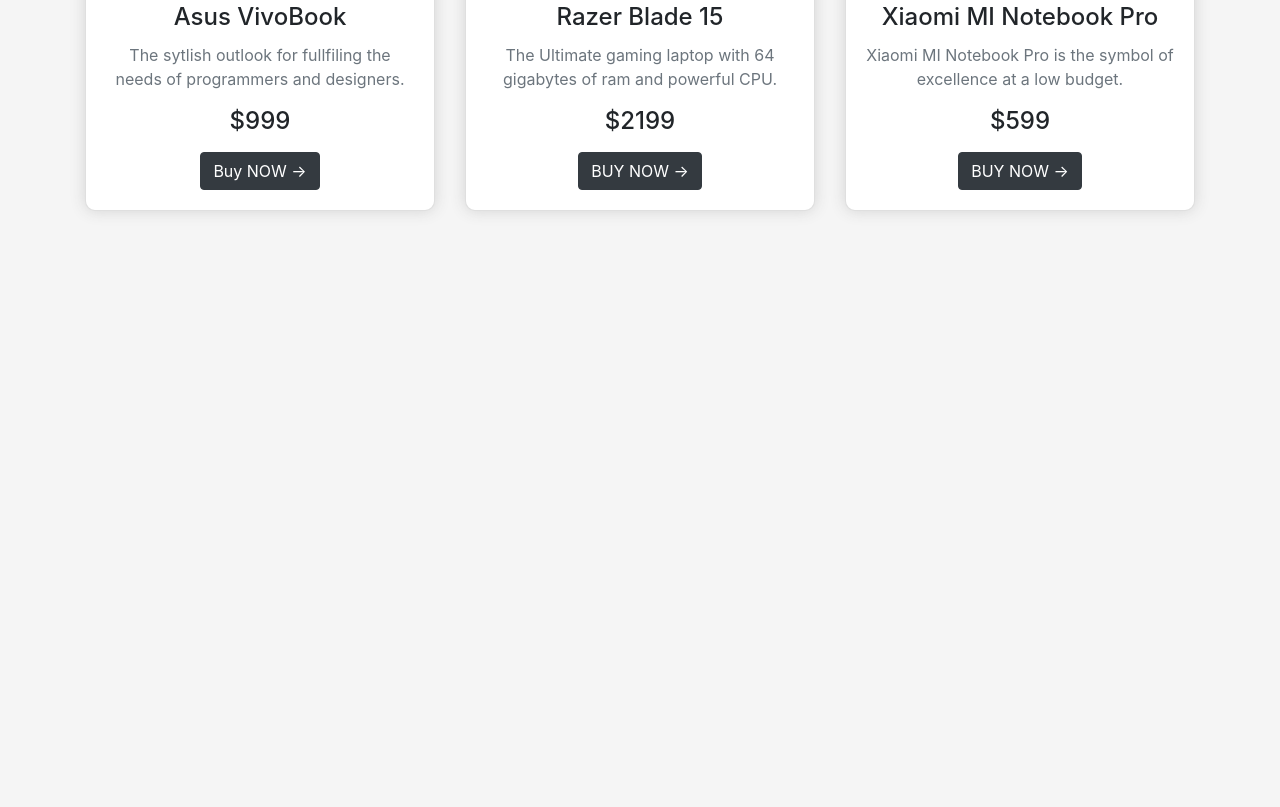
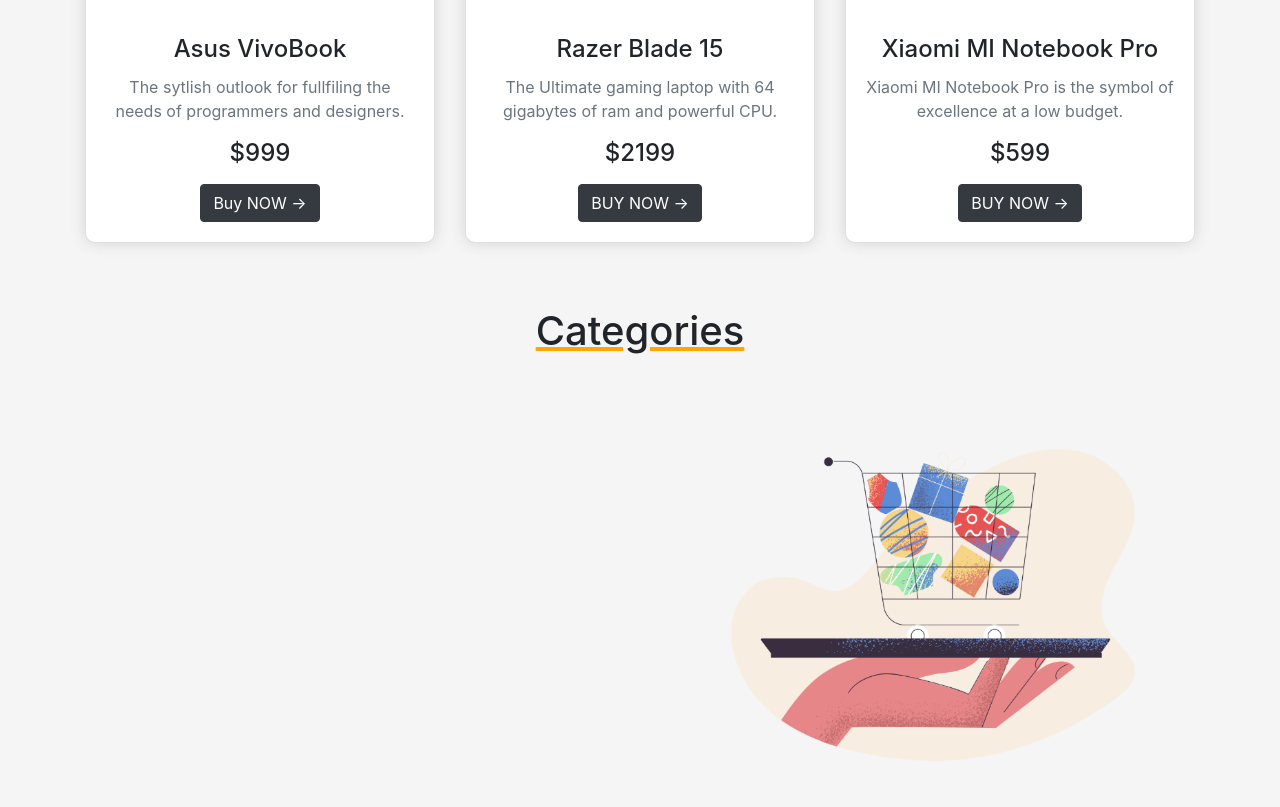
Before and after one commit to HasanTanha/hot-gadgets, a plain HTML site: page index.html in a window 1280 px wide. Shown: the part 1798-2605 px from the top of the page. Before the commit the page ends 2057 px from the top, so only its background shows below. Drawn offline with nearby package versions, Linux system fonts and the light colour scheme.

Commit message:
half of category section done

```diff
--- a/index.html
+++ b/index.html
@@ -198,6 +198,27 @@
 
     <!-- Laptop Card Section Ends  -->
 
+    <!-- Category Section Starts  -->
+
+    <div class="container">
+      <div class="d-flex justify-content-center">
+        <h1 class="mb-5">Categories</h1>
+      </div>
+
+      <div class="row">
+        <div class="col-lg-6">
+
+        </div>
+        <div class="col-lg-6">
+          <img width="100%" src="images/Categories/pale-order.png" alt="">
+        </div>
+      </div>
+    </div>
+
+
+
+    <!-- Category Section Ends  -->
+
 
 
     <!-- Javascript Link Section -->
--- a/style.css
+++ b/style.css
@@ -69,3 +69,11 @@ body{
 }
 
 /* Phone Card Section Ends  */
+
+/* Categories Section  */
+
+h1{
+    text-decoration: underline;
+    text-decoration-color: orange;
+    margin-top: 16px;
+}
```
